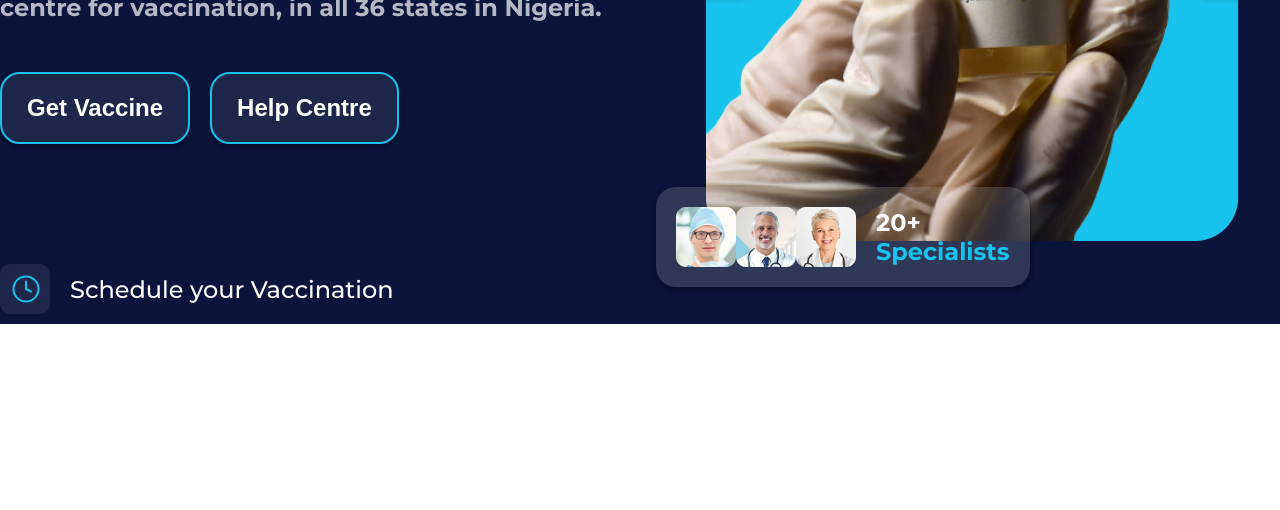
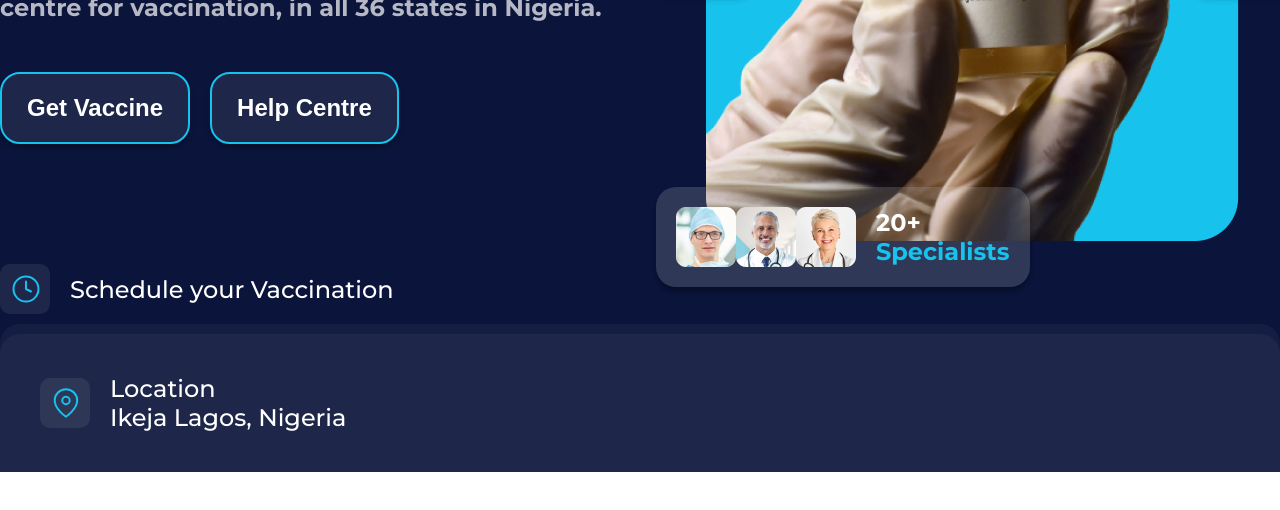
Before and after one commit to TigranPoghos/Vaccination.ng, a plain HTML site: page index.html in a window 1280 px wide. Shown: the part 540-1050 px from the top of the page. Drawn offline with Linux system fonts and the light colour scheme.

Commit message:
Information
30min

```diff
--- a/index.html
+++ b/index.html
@@ -64,15 +64,15 @@
             <div class="container">
                 <div class="advice__row row">
                     <div class="advice__left">
-                        <div class="main-text advice__main-text">
+                        <div class="advice__main-text main-text">
                             Get Vaccinated. Boost your Immune System
                         </div>
-                        <div class="title advice__title">
+                        <div class="advice__title title">
                             COVID-19 Vaccination
                             Got Easier With, <br>
                             <p class="advice__logo-text">Vaccination.ng</p>
                         </div>
-                        <div class="main-text advice__subtitle">
+                        <div class="advice__subtitle main-text">
                             Vaccination.ng will help you find the nearest
                             centre for vaccination, in all 36 states in Nigeria.
                         </div>
@@ -87,7 +87,7 @@
                                     <path d="M15.9808 7.5V15L20.9769 17.5" stroke="#17C2EC" stroke-width="2" stroke-linecap="round" stroke-linejoin="round"/>
                                 </svg>
                             </div>
-                            <div class="main-text schedule__main-text">Schedule your Vaccination</div>
+                            <div class="schedule__main-text main-text">Schedule your Vaccination</div>
                         </div>
                     </div>
                     <div class="advice__right">
@@ -103,13 +103,31 @@
                             <img src="images/second doctor.png" alt="">
                             <img src="images/third doctor.png" alt="">
                             <div class="advice__doctors-text">
-                                <div class="main-text advice__doctors-20">
+                                <div class="advice__doctors-20 main-text">
                                     20+
                                 </div>
-                                <div class="main-text advice__doctors-spec">
+                                <div class="advice__doctors-spec main-text">
                                     Specialists
                                 </div>
                             </div>
+                        </div>
+                    </div>
+                </div>
+            </div>
+        </div>
+        <div class="information">
+            <div class="container">
+                <div class="information__row row">
+                    <div class="information__data">
+                        <div class="information__data-svg">
+                            <svg xmlns="http://www.w3.org/2000/svg" width="31" height="30" viewBox="0 0 31 30" fill="none">
+                                <path d="M27.1913 12.5C27.1913 21.25 15.95 28.75 15.95 28.75C15.95 28.75 4.70865 21.25 4.70865 12.5C4.70865 9.51631 5.893 6.65483 8.00116 4.54505C10.1093 2.43526 12.9686 1.25 15.95 1.25C18.9314 1.25 21.7907 2.43526 23.8988 4.54505C26.007 6.65483 27.1913 9.51631 27.1913 12.5Z" stroke="#17C2EC" stroke-width="2" stroke-linecap="round" stroke-linejoin="round"/>
+                                <path d="M15.95 16.25C18.0195 16.25 19.6971 14.5711 19.6971 12.5C19.6971 10.4289 18.0195 8.75 15.95 8.75C13.8805 8.75 12.2029 10.4289 12.2029 12.5C12.2029 14.5711 13.8805 16.25 15.95 16.25Z" stroke="#17C2EC" stroke-width="2" stroke-linecap="round" stroke-linejoin="round"/>
+                            </svg>
+                        </div>
+                        <div class="information__data-text">
+                            <p class="main-text">Location</p>
+                            <p class="main-text">Ikeja Lagos, Nigeria</p>
                         </div>
                     </div>
                 </div>
@@ -120,10 +138,10 @@
         <div class="container">
             <div class="footer__row row">
                 <div class="footer__mail">
-                    <div class="title footer__title">
+                    <div class="footer__title title">
                         Get a quote
                     </div>
-                    <div class="main-text footer__main-text">
+                    <div class="footer__main-text main-text">
                         Please do enter your email address below
                     </div>
                     <div class="footer__mail-block">
--- a/style.scss
+++ b/style.scss
@@ -444,3 +444,44 @@ body {
         }
     }
 }
+
+.information {
+    background-color: #0B153C;
+    padding-top: 10px;
+
+    &__row {
+        border-radius: 20px 20px 0px 0px;
+        background: rgba(196, 196, 196, 0.10);
+        box-shadow: 0px -10px 0px 0px rgba(196, 196, 196, 0.05);
+        padding: 40px;
+    }
+
+    &__data {
+        display: flex;
+        align-items: center;
+        gap: 20px;
+
+        &-svg {
+            border-radius: 10px;
+            background: rgba(196, 196, 196, 0.10);
+            height: 50px;
+            width: 50px;
+            display: flex;
+            align-items: center;
+            justify-content: center;
+        }
+
+        &-text {
+            max-width: 247px;
+
+            &:first-child {
+                color: rgba(255, 255, 255, 0.50);
+                font-weight: 600;
+            }
+
+            &:last-child {
+                font-weight: 700;
+            }
+        }
+    }
+}
```
Also changed, not shown: dist/style.css, dist/style.min.css.
